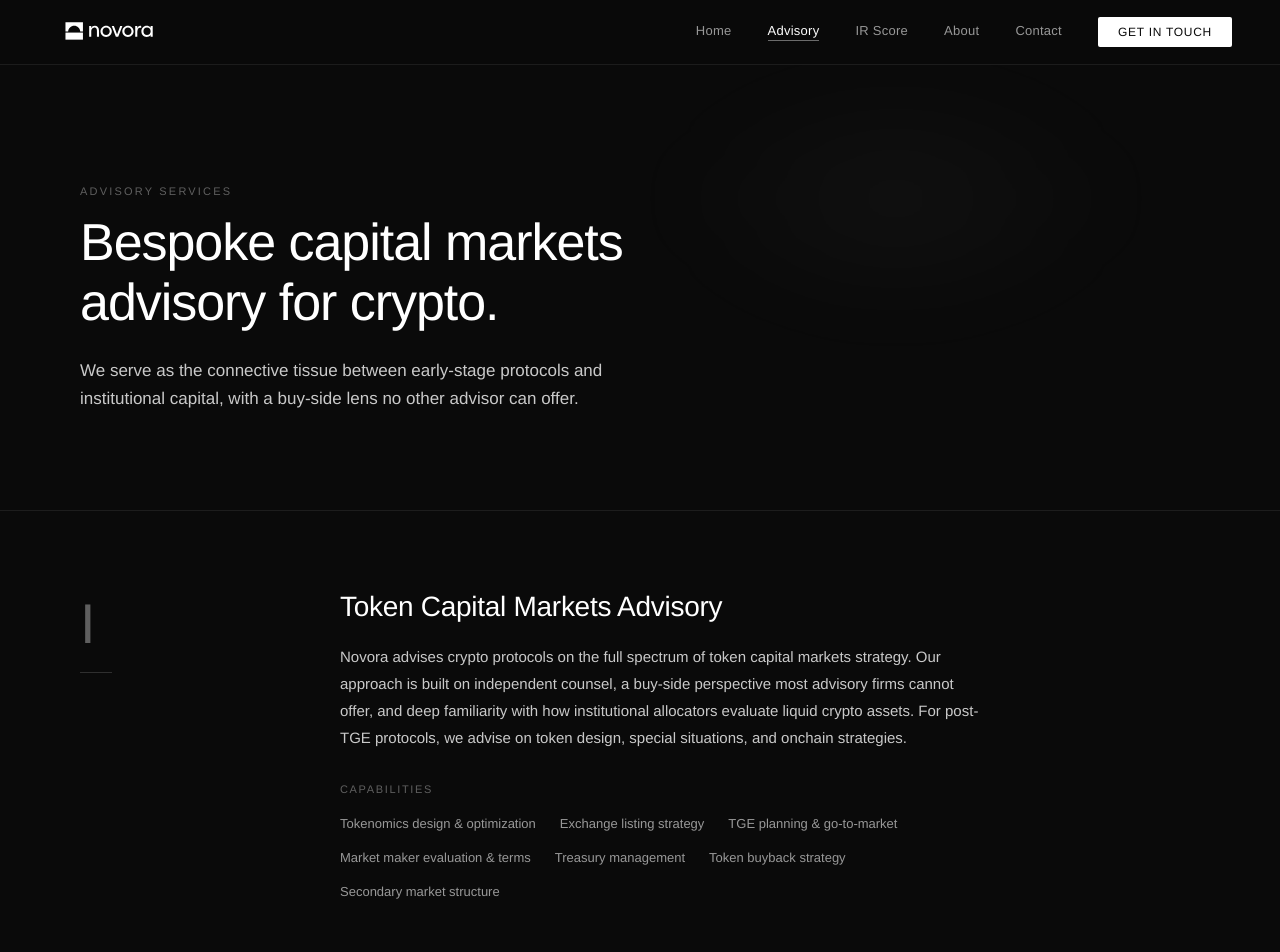
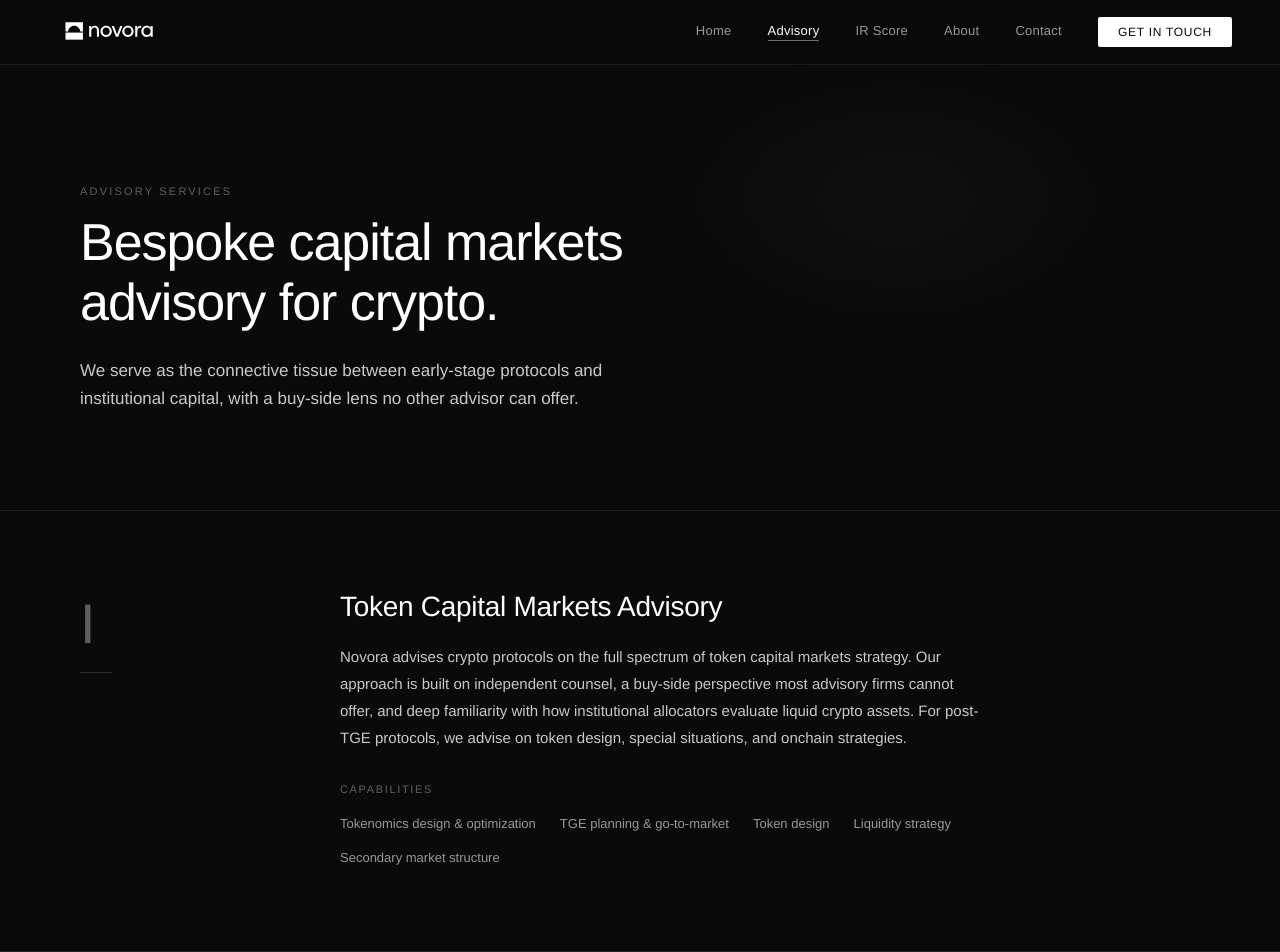
Before and after one commit to connrking/novora-site, a Next.js app: page /advisory in a window 1280 px wide. Shown: the top 952 px of the page. Built offline with nearby package versions, Linux system fonts and the light colour scheme.

Commit message:
update advisory capabilities

```diff
--- a/app/advisory/page.jsx
+++ b/app/advisory/page.jsx
@@ -142,11 +142,9 @@
         desc="Novora advises crypto protocols on the full spectrum of token capital markets strategy. Our approach is built on independent counsel, a buy-side perspective most advisory firms cannot offer, and deep familiarity with how institutional allocators evaluate liquid crypto assets. For post-TGE protocols, we advise on token design, special situations, and onchain strategies."
         capabilities={[
           "Tokenomics design & optimization",
-          "Exchange listing strategy",
           "TGE planning & go-to-market",
-          "Market maker evaluation & terms",
-          "Treasury management",
-          "Token buyback strategy",
+          "Token design",
+          "Liquidity strategy",
           "Secondary market structure",
         ]}
       />
```
